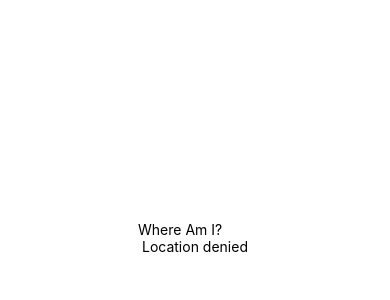
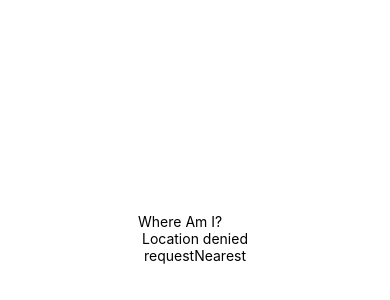
Before and after one commit to Scott-Guinn/rum-compass, a React Native app: screen / in a window 390 px wide. Shown: the part 184-484 px from the top of the page. Built offline with nearby package versions, Linux system fonts and the light colour scheme.

Commit message:
contact made with server

```diff
--- a/App.js
+++ b/App.js
@@ -45,6 +45,19 @@ export default function App() {
     setLocation(JSON.stringify(location));
   }
 
+  const requestNearest = () => {
+    console.log('requestNearest has been called');
+    const position = {lat: latitude, lng: longitude};
+    axios.post(`http://localhost:8000/`, { position: position, wantMost: "bar" })
+    .then(({ data }) => {
+      console.log('Bearing to destination: ', data.bearing);
+      // setBearing(data.bearing);
+      // console.log('Data from server: ', data);
+    }).catch((err) => {
+      console.log('error in GET request to server: ', err);
+    })
+  }
+
   return (
     <View style={styles.container}>
       <TouchableOpacity onPress={findCurrentLocationAsync}>
@@ -60,6 +73,9 @@ export default function App() {
 
         <StatusBar style="auto" />
       </TouchableOpacity>
+      <TouchableOpacity>
+        <Text onPress={requestNearest}> requestNearest </Text>
+      </TouchableOpacity>
     </View>
   );
 }
```
